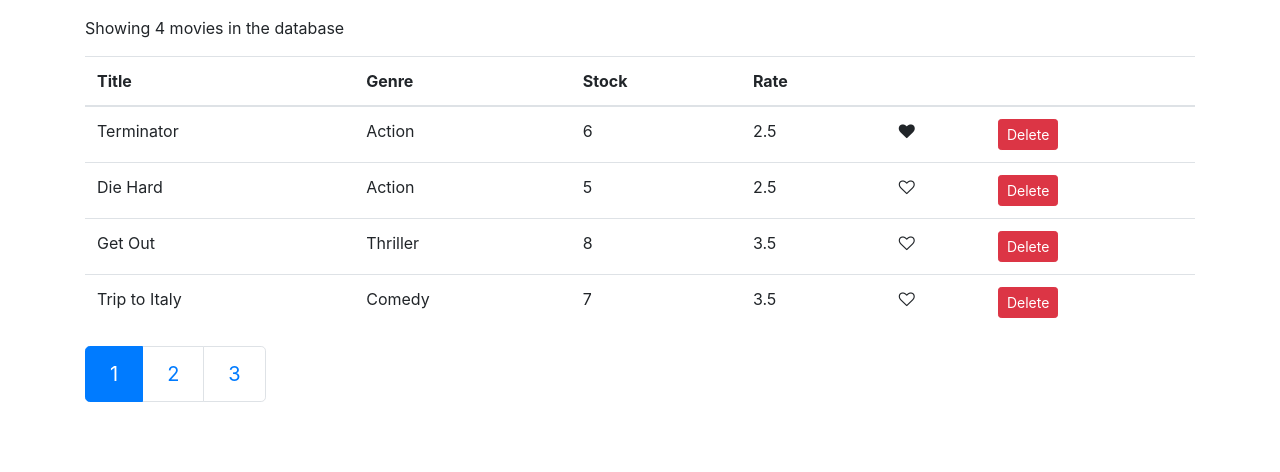
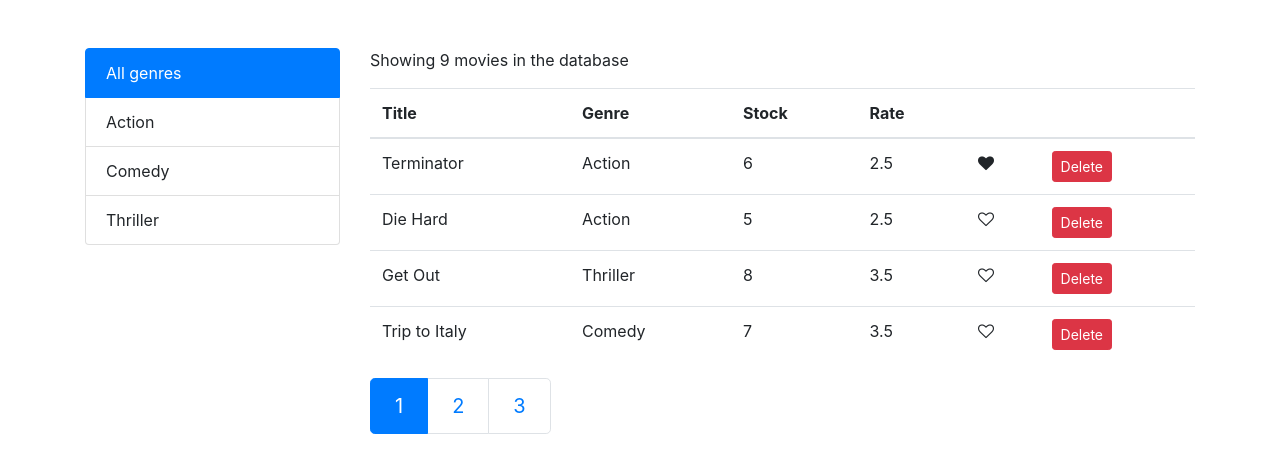
Before and after one commit to amaury-diallo/learning-react, a React (Create React App) app: page / in a window 1280 px wide. Shown: the top 472 px of the page. Built offline with nearby package versions, Linux system fonts and the light colour scheme.

Commit message:
Filtering movies by genres

```diff
--- a/src/components/MovieList.jsx
+++ b/src/components/MovieList.jsx
@@ -6,6 +6,7 @@ import { FaSortDown, FaSortUp } from "react-icons/fa";
 import { getMovies } from "../services/fakeMovieService";
 import Like from "./Like";
 import Pagination from "./Pagination";
+import { getGenres } from "../services/fakeGenreService";
 
 class MovieList extends Component {
   state = {
@@ -14,6 +15,8 @@ class MovieList extends Component {
     CURRENT_PAGE: 1,
     sortingOrder: "asc",
     sortedBy: null,
+    genres: [{ name: "All genres" }, ...getGenres()],
+    filterByGenre: null,
   };
 
   handleLike = ({ _id }) => {
@@ -54,15 +57,54 @@ class MovieList extends Component {
     ) : null;
   };
 
+  filterByGenre = (genre) => {
+    this.setState({
+      filterByGenre: genre.hasOwnProperty("_id") ? genre.name : null,
+      CURRENT_PAGE: 1,
+    });
+  };
+
+  getVisibleMovies = () => {
+    let { movies } = this.state;
+    movies = this.state.filterByGenre
+      ? movies.filter((movie) => movie.genre.name === this.state.filterByGenre)
+      : movies;
+    return movies;
+  };
+
+  toggleActiveFilter = (genre) => {
+    return genre.name === this.state.filterByGenre ||
+      (this.state.filterByGenre == null && !genre._id)
+      ? "active"
+      : "";
+  };
+
   renderMovies = () => {
     if (this.state.movies.length === 0)
       return <p>There are no movies to display</p>;
 
     return (
-      <main className="container pt-3">
+      <main className="container pt-5">
+        <div className="row">
+          <div className="col-3">
+            <ul className="list-group">
+              {this.state.genres.map((genre, index) => (
+                <li
+                  key={index}
+                  className={
+                    "list-group-item clickable " +
+                    this.toggleActiveFilter(genre)
+                  }
+                  onClick={() => this.filterByGenre(genre)}
+                >
+                  {genre.name}
+                </li>
+              ))}
+            </ul>
+          </div>
+          <div className="col">
             <p>
-          Showing {this.state.movies.slice(...this.getRange()).length} movies in
-          the database
+              Showing {this.getVisibleMovies().length} movies in the database
             </p>
             <table className="table">
               <thead>
@@ -96,7 +138,9 @@ class MovieList extends Component {
                 </tr>
               </thead>
               <tbody>
-            {this.state.movies.slice(...this.getRange()).map((movie) => (
+                {this.getVisibleMovies()
+                  .slice(...this.getRange())
+                  .map((movie) => (
                     <tr key={movie._id}>
                       <td>{movie.title}</td>
                       <td>{movie.genre.name}</td>
@@ -123,11 +167,13 @@ class MovieList extends Component {
             </table>
             <Pagination
               totalPage={Math.ceil(
-            this.state.movies.length / this.state.MOVIE_PER_PAGE
+                this.getVisibleMovies().length / this.state.MOVIE_PER_PAGE
               )}
               gotoPage={this.gotoPage}
               currentPage={this.state.CURRENT_PAGE}
             />
+          </div>
+        </div>
       </main>
     );
   };
```
Lines whose indentation alone changed are shown as unchanged.
